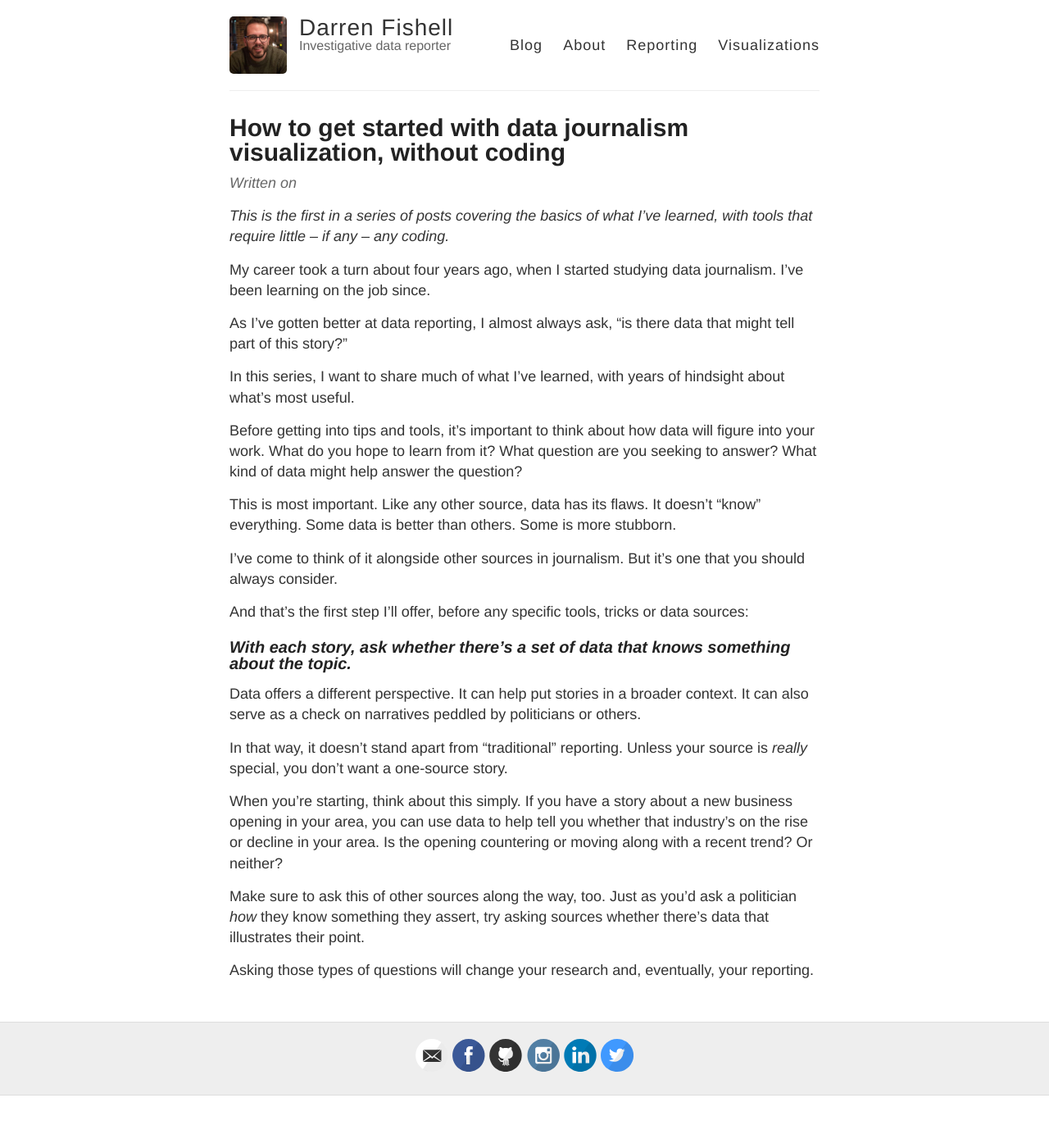
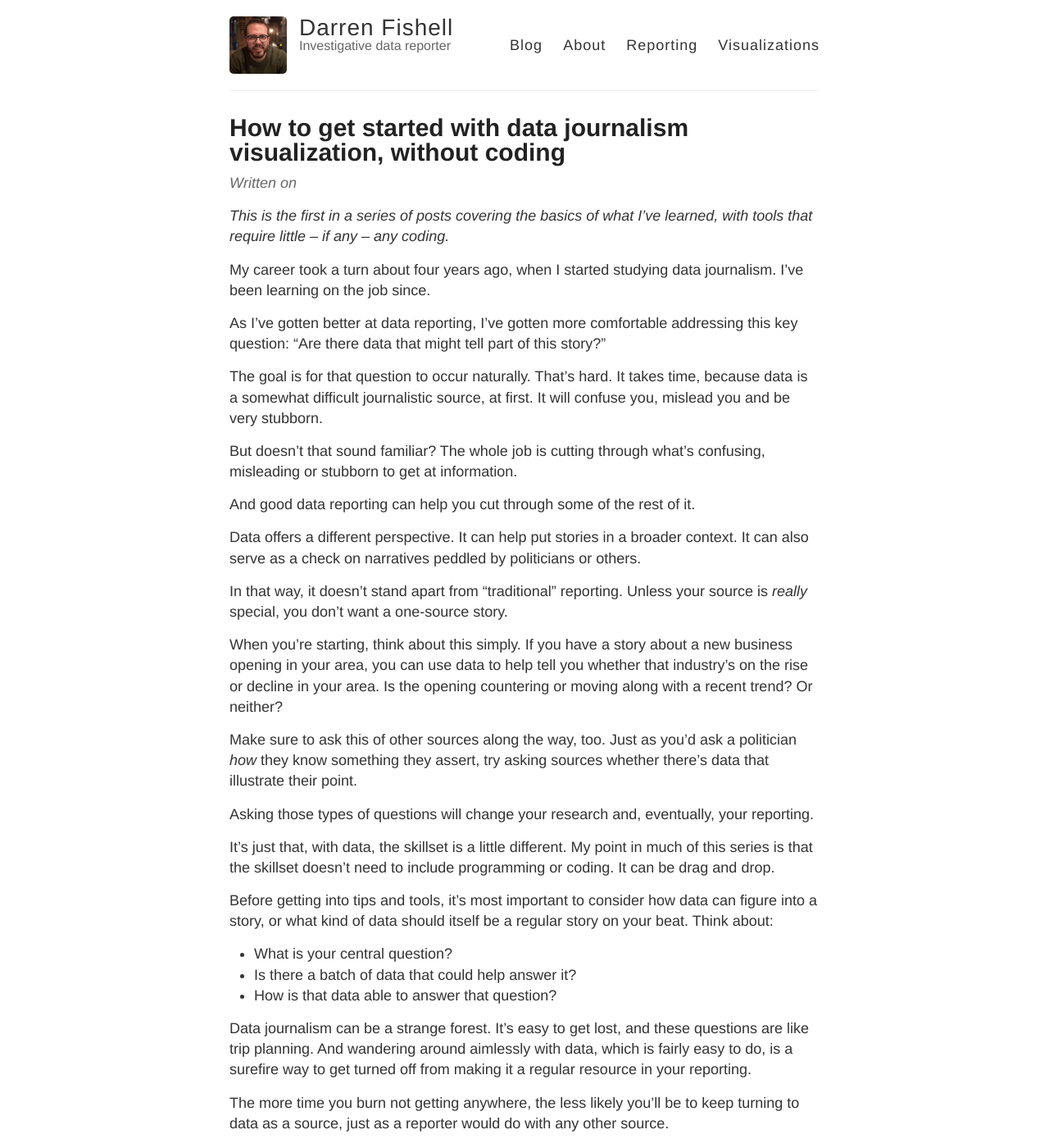
Before and after one commit to darrenfishell/darrenfishell.github.io, a Jekyll site: the page built from drafts/2017-10-13-data-journalism-from-scratch-and-on-a-shoestring.md, in a window 1280 px wide and 1400 px high. Shown: the whole window at 82% size. Built offline with Jekyll 4.4.1, drawn with Linux system fonts in a browser that asks for light colours; comment, search, counter and statistics services are not loaded; some of the changed text lies outside the part shown.

Commit message:
Data lessons updates

```diff
--- a/drafts/2017-10-13-data-journalism-from-scratch-and-on-a-shoestring.md
+++ b/drafts/2017-10-13-data-journalism-from-scratch-and-on-a-shoestring.md
@@ -7,19 +7,13 @@ _This is the first in a series of posts covering the basics of what I've learned
 
 My career took a turn about four years ago, when I started studying data journalism. I've been learning on the job since.
 
-As I've gotten better at data reporting, I almost always ask, "is there data that might tell part of this story?"
+As I've gotten better at data reporting, I've gotten more comfortable addressing this key question: "Are there data that might tell part of this story?"
 
-In this series, I want to share much of what I've learned, with years of hindsight about what's most useful.
+The goal is for that question to occur naturally. That's hard. It takes time, because data is a somewhat difficult journalistic source, at first. It will confuse you, mislead you and be very stubborn.
 
-Before getting into tips and tools, it's important to think about how data will figure into your work. What do you hope to learn from it? What question are you seeking to answer? What kind of data might help answer the question?
+But doesn't that sound familiar? The whole job is cutting through what's confusing, misleading or stubborn to get at information.
 
-This is most important. Like any other source, data has its flaws. It doesn't "know" everything. Some data is better than others. Some is more stubborn.
-
-I've come to think of it alongside other sources in journalism. But it's one that you should always consider.
-
-And that's the first step I'll offer, before any specific tools, tricks or data sources:
-
-### _With each story, ask whether there's a set of data that knows something about the topic._
+And good data reporting can help you cut through some of the rest of it.
 
 Data offers a different perspective. It can help put stories in a broader context. It can also serve as a check on narratives peddled by politicians or others.
 
@@ -27,6 +21,22 @@ In that way, it doesn't stand apart from "traditional" reporting. Unless your so
 
 When you're starting, think about this simply. If you have a story about a new business opening in your area, you can use data to help tell you whether that industry's on the rise or decline in your area. Is the opening countering or moving along with a recent trend? Or neither?
 
-Make sure to ask this of other sources along the way, too. Just as you'd ask a politician _how_ they know something they assert, try asking sources whether there's data that illustrates their point.
+Make sure to ask this of other sources along the way, too. Just as you'd ask a politician _how_ they know something they assert, try asking sources whether there's data that illustrate their point.
 
 Asking those types of questions will change your research and, eventually, your reporting.
+
+It's just that, with data, the skillset is a little different. My point in much of this series is that the skillset doesn't need to include programming or coding. It can be drag and drop.
+
+Before getting into tips and tools, it's most important to consider how data can figure into a story, or what kind of data should itself be a regular story on your beat. Think about:
+
+* What is your central question?
+* Is there a batch of data that could help answer it?
+* How is that data able to answer that question?
+
+Data journalism can be a strange forest. It's easy to get lost, and these questions are like trip planning. And wandering around aimlessly with data, which is fairly easy to do, is a surefire way to get turned off from making it a regular resource in your reporting.
+
+The more time you burn not getting anywhere, the less likely you'll be to keep turning to data as a source, just as a reporter would do with any other source.
+
+So, before we get into specific software and practice building simple data visualizations for news, I'll go over invaluable data sources with which you should be familiar.
+
+Those sources will help better understand the kinds of questions that data can help answer about your community, economy, politics and more.
```
Also changed, not shown: drafts/2017-10-13-data-sources-you-should-know-about.md (added, +34 -0 lines), images/data-lessons/fact-finder-landing.jpg (added), 1 other file.
